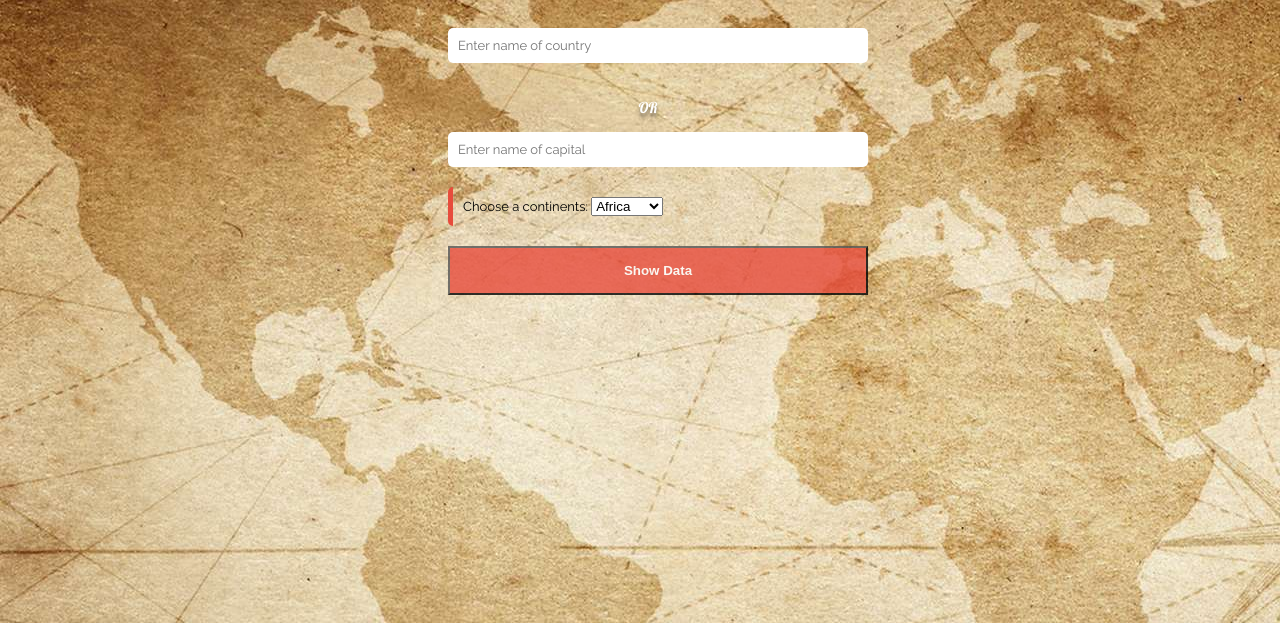
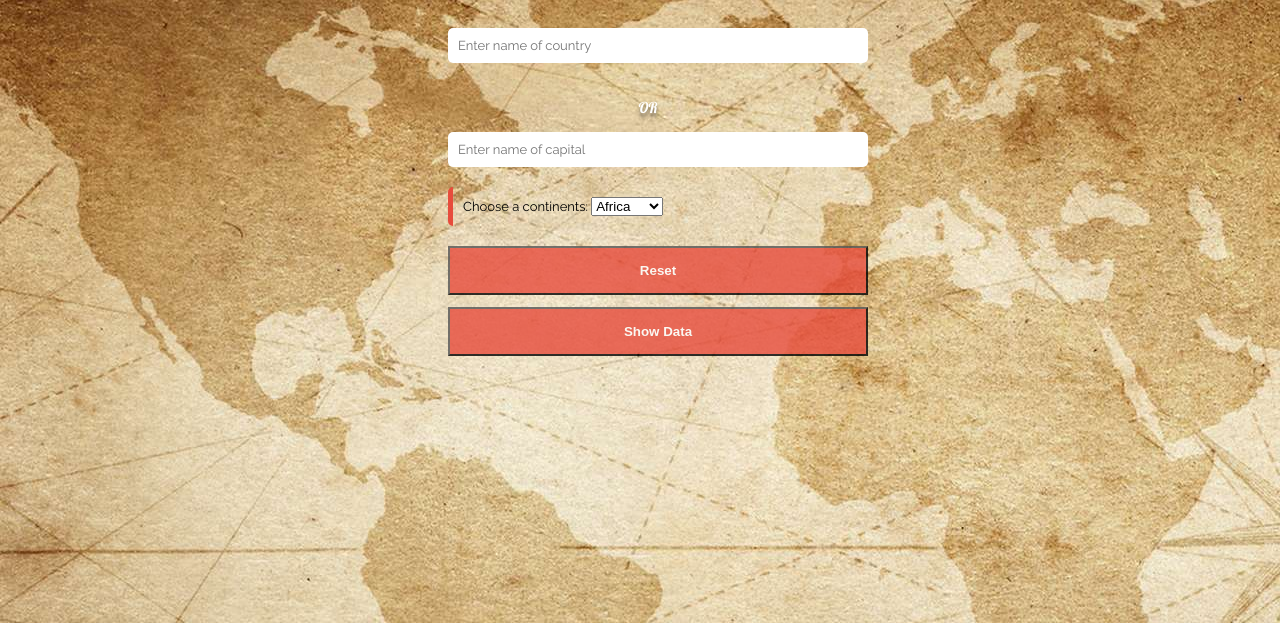
Before and after one commit to Chrisahn75/konexio-projet-fullstack, a plain HTML site: page front/index.html in a window 1280 px wide. Shown: the part 177-800 px from the top of the page. Drawn offline with Linux system fonts and the light colour scheme.

Commit message:
make reset button

```diff
--- a/front/index.html
+++ b/front/index.html
@@ -49,6 +49,16 @@
           <option value="oceania" id="oceania">Oceania</option>
         </select>
       </form>
+
+      <!-- RESET BUTTON -->
+      <section>
+        <form class="resetPart">
+            <div class="reset">
+                <button type="reset" id="btnResetData"  value="btn"> Reset</button>
+            </div>
+          </form>
+      </section>
+
     <!-- LIST OF ELEMENTS -->
         <section>
             <div class="btn">
--- a/front/styles.css
+++ b/front/styles.css
@@ -55,6 +55,17 @@ button[type="submit"]{
   opacity:0.8;
 }
 
+button[type="reset"]{
+  background:#e74c3c;
+  color:#FFF;
+  width:105%;
+  padding:15px;
+  font-weight:700;
+  opacity:0.8;
+  margin-bottom: 12px;
+
+}
+
 .formContinents{
   width:100%;
   padding:10px;
@@ -71,6 +82,11 @@ cursor:pointer;
   opacity:1;
 }
 
+button[type="reset"]:hover{
+  cursor:pointer;
+    opacity:1;
+}
+
 input[type="text"]:focus{
   border-left:5px solid #e74c3c;
   -webkit-transition:0.4s ease;
--- a/script.js
+++ b/script.js
@@ -51,7 +51,7 @@ $("#btnShowData").click(function () {
 // SELECT CONTINENTS PART
 
 $("select").change(function () {
-    select = $("select[id=continents]").val();
+    select = $("select").val();
     $.ajax({
       url: `https://restcountries.com/v3.1/continents/${select}`,
       success: function (data) {
@@ -71,6 +71,7 @@ $("select").change(function () {
       },
     });
   });
+
 
 // LIST OF ALL
 
```
